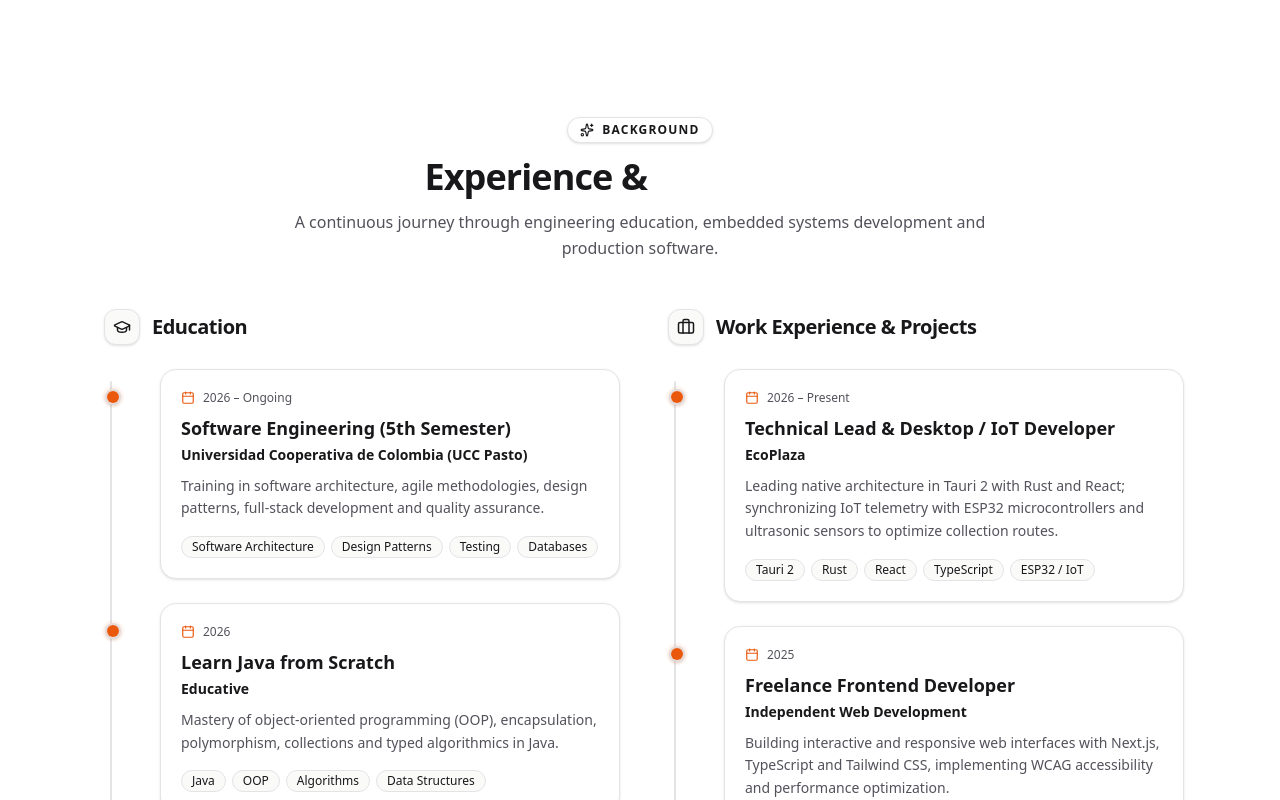
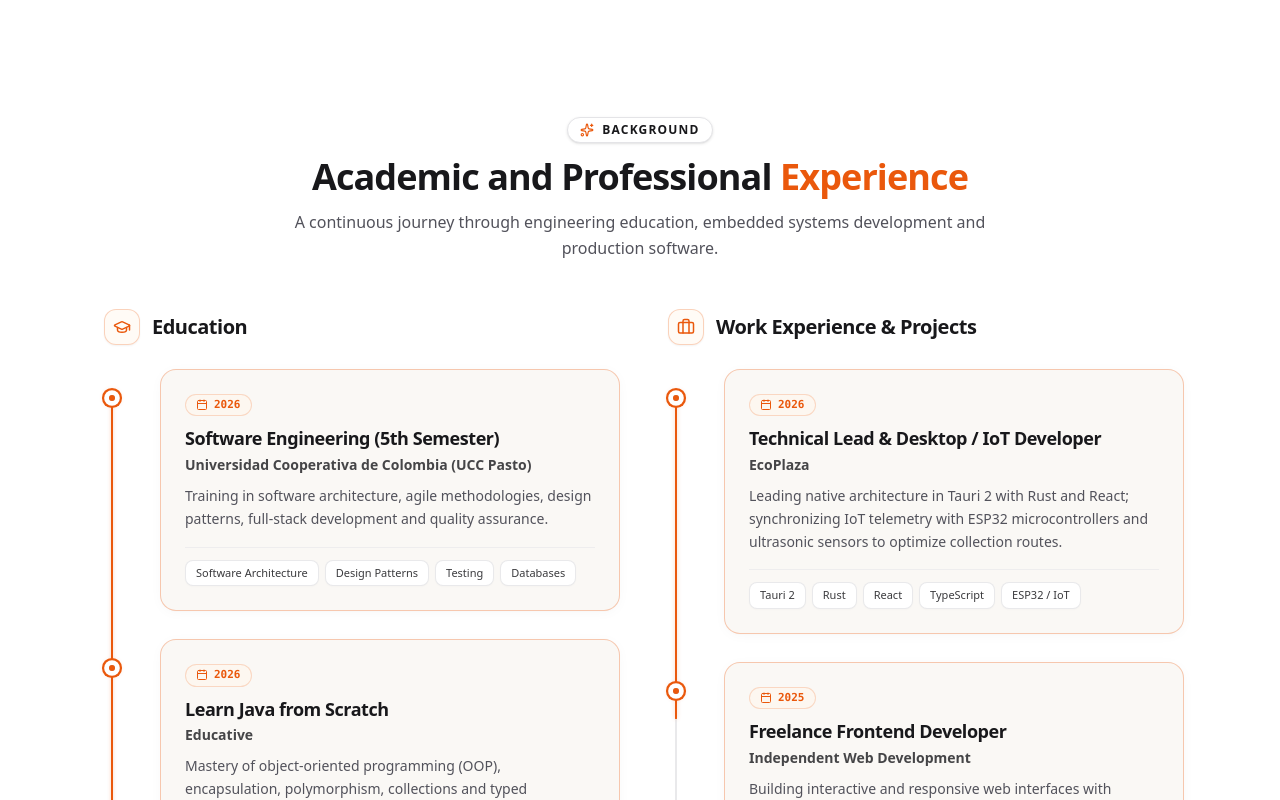
Before and after one commit to luis-sdiaz/luis-diaz-portafolio, a Next.js app: page /en in a window 1280 px wide. Shown: the part 3520-4320 px from the top of the page. Built offline with nearby package versions, Linux system fonts and the light colour scheme; no server answers.

Commit message:
feat(experience): redesign academic and professional timeline with scroll animations

```diff
--- a/components/Experience.tsx
+++ b/components/Experience.tsx
@@ -1,15 +1,16 @@
 "use client";
 
-import { useRef } from "react";
+import { useRef, useState, useEffect } from "react";
 import {
   motion,
   useScroll,
+  useSpring,
+  useTransform,
   useReducedMotion,
+  type MotionValue,
   type Variants,
 } from "framer-motion";
 import { Briefcase, Calendar, GraduationCap, Sparkles } from "lucide-react";
-import { ScrambleText } from "@/components/ui/scramble-text";
-import { SpotlightCard } from "@/components/ui/spotlight-card";
 import { useTranslations } from "next-intl";
 
 type ExperienceType = "academica" | "laboral";
@@ -36,6 +37,85 @@ const sectionHeaderVariants: Variants = {
   },
 };
 
+/**
+ * Variantes de entrada individual para cada tarjeta.
+ * Estado inicial: completamente invisible (opacity: 0) y desplazada hacia abajo (y: 24).
+ * Estado visible: opacidad plena (opacity: 1) y posición natural (y: 0).
+ * Curva cúbica suave (easeOut) sin rebotes, con duración óptima entre 0.6s y 0.7s (0.65s).
+ */
+const cardEntranceVariants: Variants = {
+  hidden: {
+    opacity: 0,
+    y: 24,
+  },
+  visible: (delay: number = 0) => ({
+    opacity: 1,
+    y: 0,
+    transition: {
+      duration: 0.65,
+      ease: [0.22, 1, 0.36, 1],
+      delay,
+    },
+  }),
+};
+
+/**
+ * Nodo circular interactivo de la línea de tiempo.
+ * Se activa e ilumina con el naranja identitario conforme el trazo
+ * progresivo del scroll lo alcanza, sin efectos de brillo exagerados.
+ */
+function TimelineNode({
+  progress,
+  index,
+  total,
+  shouldReduceMotion,
+  onNodeRef,
+}: {
+  progress: MotionValue<number>;
+  index: number;
+  total: number;
+  shouldReduceMotion: boolean | null;
+  onNodeRef: (el: HTMLSpanElement | null) => void;
+}) {
+  const targetProgress = total > 1 ? index / (total - 1) : 0;
+  const activeWindow = [
+    Math.max(0, targetProgress - 0.04),
+    Math.min(1, targetProgress + 0.01),
+  ];
+
+  const active = useTransform(progress, activeWindow, [0, 1]);
+  const activeScale = useTransform(active, [0, 1], [1, 1.12]);
+
+  return (
+    <span
+      ref={onNodeRef}
+      className="absolute -left-[19px] sm:-left-[23px] top-[22px] flex h-3.5 w-3.5 items-center justify-center rounded-full transition-transform duration-300 group-hover:scale-125 z-20 pointer-events-none"
+      aria-hidden="true"
+    >
+      {/* Base inactiva neutral */}
+      <span className="absolute inset-0 rounded-full border-2 border-border bg-surface transition-colors dark:border-border/80 dark:bg-background" />
+
+      {/* Estado activo progresivo (se ilumina suavemente cuando el trazo naranja lo alcanza) */}
+      <motion.span
+        style={{
+          opacity: shouldReduceMotion ? 1 : active,
+          scale: shouldReduceMotion ? 1 : activeScale,
+        }}
+        className="absolute inset-0 rounded-full bg-background ring-2 ring-accent shadow-[0_0_5px_rgba(234,88,12,0.3)] dark:bg-background dark:ring-accent dark:shadow-[0_0_5px_rgba(251,146,60,0.3)]"
+      />
+
+      {/* Núcleo central */}
+      <span className="relative z-10 h-1.5 w-1.5 rounded-full bg-muted-foreground/35 transition-colors" />
+      <motion.span
+        style={{
+          opacity: shouldReduceMotion ? 1 : active,
+        }}
+        className="absolute z-20 h-1.5 w-1.5 rounded-full bg-accent"
+      />
+    </span>
+  );
+}
+
 function ExperienceTimeline({
   items,
   direction = "left",
@@ -46,109 +126,156 @@ function ExperienceTimeline({
   skillsAriaLabel: string;
 }) {
   const containerRef = useRef<HTMLDivElement>(null);
+  const firstNodeRef = useRef<HTMLSpanElement | null>(null);
+  const lastNodeRef = useRef<HTMLSpanElement | null>(null);
   const shouldReduceMotion = useReducedMotion();
 
+  // Medición geométrica precisa para acotar la línea exactamente entre el primer y último nodo
+  const [lineGeometry, setLineGeometry] = useState<{ top: number; height: number }>({
+    top: 29,
+    height: 0,
+  });
+
+  useEffect(() => {
+    const updateGeometry = () => {
+      if (!containerRef.current || !firstNodeRef.current || !lastNodeRef.current) return;
+      const containerRect = containerRef.current.getBoundingClientRect();
+      const firstRect = firstNodeRef.current.getBoundingClientRect();
+      const lastRect = lastNodeRef.current.getBoundingClientRect();
+
+      const top = firstRect.top + firstRect.height / 2 - containerRect.top;
+      const bottom = lastRect.top + lastRect.height / 2 - containerRect.top;
+      setLineGeometry({
+        top,
+        height: Math.max(0, bottom - top),
+      });
+    };
+
+    updateGeometry();
+    window.addEventListener("resize", updateGeometry);
+    const observer = new ResizeObserver(updateGeometry);
+    if (containerRef.current) {
+      observer.observe(containerRef.current);
+    }
+
+    return () => {
+      window.removeEventListener("resize", updateGeometry);
+      observer.disconnect();
+    };
+  }, [items]);
+
+  // Seguimiento independiente del scroll con física de resorte ultra-suave
   const { scrollYProgress } = useScroll({
     target: containerRef,
-    offset: ["start center", "end center"],
+    offset: ["start 75%", "end 60%"],
+  });
+
+  const smoothProgress = useSpring(scrollYProgress, {
+    stiffness: 300,
+    damping: 35,
+    restDelta: 0.001,
   });
 
   return (
     <div ref={containerRef} className="relative pl-6 sm:pl-8">
-      {/* Guía base inactiva */}
+      {/* 1. Línea vertical neutral de fondo (pista continua) */}
       <div
-        className="absolute left-2.5 sm:left-3.5 top-3 bottom-3 w-[2px] bg-border rounded-full"
+        style={{
+          top: `${lineGeometry.top}px`,
+          height: lineGeometry.height ? `${lineGeometry.height}px` : "calc(100% - 58px)",
+        }}
+        className="absolute left-[11px] sm:left-[15px] w-[2px] rounded-full bg-border/80 dark:bg-border/50 pointer-events-none"
         aria-hidden="true"
       />
 
-      {/* Trazo activo animado reactivo al scroll */}
+      {/* 2. Trazo naranja activo que crece y retrocede sincronizado con el scroll */}
       <motion.div
         style={{
-          scaleY: shouldReduceMotion ? 1 : scrollYProgress,
+          top: `${lineGeometry.top}px`,
+          height: lineGeometry.height ? `${lineGeometry.height}px` : "calc(100% - 58px)",
+          scaleY: shouldReduceMotion ? 1 : smoothProgress,
           transformOrigin: "top",
         }}
-        className="absolute left-2.5 sm:left-3.5 top-3 bottom-3 w-[2px] rounded-full bg-accent shadow-sm"
+        className="absolute left-[11px] sm:left-[15px] w-[2px] rounded-full bg-accent shadow-[0_0_6px_rgba(234,88,12,0.3)] dark:shadow-[0_0_6px_rgba(251,146,60,0.3)] z-10 pointer-events-none"
         aria-hidden="true"
-      >
-        <div
-          className="absolute bottom-0 -left-[3px] h-2 w-2 rounded-full bg-accent shadow-sm"
-          aria-hidden="true"
-        />
-      </motion.div>
+      />
 
-      <ol className="space-y-6">
-        {items.map((item, index) => (
-          <li key={item.id} className="group relative pl-6 sm:pl-8">
-            {/* Nodo circular monocromático */}
-            <span
-              className="absolute -left-[19px] sm:-left-[23px] top-5 h-4 w-4 rounded-full border-2 border-border bg-surface shadow-sm transition-transform duration-300 group-hover:scale-125"
-              aria-hidden="true"
-            >
-              <span className="absolute inset-0 rounded-full bg-accent opacity-30 animate-ping" />
-              <span className="relative block h-full w-full rounded-full bg-accent" />
-            </span>
+      <ol className="space-y-6 sm:space-y-7">
+        {items.map((item, index) => {
+          // Desfase sutil opcional solo para la primera tarjeta de la columna derecha
+          // cuando ambas columnas entran simultáneamente en pantalla grande.
+          // Para las tarjetas subsiguientes que aparecen con scroll, la activación es 100% individual.
+          const columnStagger = index === 0 && direction === "right" ? 0.08 : 0;
 
-            {/* Tarjeta Spotlight */}
-            <motion.div
-              initial={
-                shouldReduceMotion
-                  ? { opacity: 0 }
-                  : {
-                      opacity: 0,
-                      x: direction === "left" ? -30 : 30,
-                      filter: "blur(6px)",
-                    }
-              }
-              whileInView={
-                shouldReduceMotion
-                  ? { opacity: 1 }
-                  : { opacity: 1, x: 0, filter: "blur(0px)" }
-              }
-              viewport={{ once: false, margin: "-80px" }}
-              transition={{
-                duration: 0.6,
-                ease: [0.16, 1, 0.3, 1],
-                delay: index * 0.05,
-              }}
-            >
-              <SpotlightCard className="p-4 sm:p-5">
-                <div className="flex flex-wrap items-center gap-2 text-xs text-muted-foreground">
-                  <Calendar
-                    className="h-3.5 w-3.5 text-accent"
-                    aria-hidden="true"
-                  />
-                  <time>{item.period}</time>
+          return (
+            <li key={item.id} className="group relative pl-6 sm:pl-8">
+              {/* Nodo circular interactivo sincronizado */}
+              <TimelineNode
+                progress={smoothProgress}
+                index={index}
+                total={items.length}
+                shouldReduceMotion={shouldReduceMotion}
+                onNodeRef={(el) => {
+                  if (index === 0) firstNodeRef.current = el;
+                  if (index === items.length - 1) lastNodeRef.current = el;
+                }}
+              />
+
+              {/* Contenedor animado de entrada independiente (Framer Motion) */}
+              <motion.div
+                variants={cardEntranceVariants}
+                custom={columnStagger}
+                initial={shouldReduceMotion ? false : "hidden"}
+                whileInView="visible"
+                viewport={{ once: true, amount: 0.25, margin: "0px 0px -50px 0px" }}
+                className="w-full"
+              >
+              {/* Tarjeta con hover CSS nativo e independiente (sin conflicto de transform) */}
+              <article
+                className="group/card relative rounded-2xl border border-accent/30 bg-[#FAF8F5] p-5 shadow-[0_2px_14px_-2px_rgba(24,24,27,0.04),0_1px_3px_rgba(24,24,27,0.02)] transition-all duration-300 hover:-translate-y-0.5 hover:border-accent/60 hover:shadow-[0_8px_24px_-4px_rgba(24,24,27,0.08)] dark:border-accent/25 dark:bg-surface dark:shadow-none dark:hover:border-accent/50 dark:hover:shadow-md sm:p-6 motion-reduce:transform-none"
+              >
+                {/* A. Fecha (secundaria visualmente con tipografía limpia) */}
+                <div className="flex items-center gap-2">
+                  <span className="inline-flex items-center gap-1.5 rounded-full border border-accent/20 bg-accent-subtle/60 px-2.5 py-0.5 font-mono text-[11px] font-semibold text-accent dark:border-accent/30 dark:bg-accent-subtle/30">
+                    <Calendar className="h-3 w-3 text-accent" aria-hidden="true" />
+                    <time>{item.period}</time>
+                  </span>
                 </div>
 
-                <h4 className="mt-2.5 text-base sm:text-lg font-bold leading-snug text-foreground transition-colors">
+                {/* B. Título académico o cargo (jerarquía destacada) */}
+                <h4 className="mt-2.5 text-base sm:text-lg font-bold tracking-tight text-foreground leading-snug">
                   {item.title}
                 </h4>
 
-                <p className="mt-1 text-xs sm:text-sm font-semibold text-foreground">
+                {/* C. Institución u organización (jerarquía intermedia) */}
+                <p className="mt-1 text-xs sm:text-sm font-semibold text-foreground/80 dark:text-foreground/90">
                   {item.organization}
                 </p>
 
+                {/* D. Descripción (legible y equilibrada) */}
                 <p className="mt-2.5 text-xs sm:text-sm leading-relaxed text-muted-foreground">
                   {item.description}
                 </p>
 
+                {/* E. Tecnologías o competencias (etiquetas bien distribuidas) */}
                 <ul
-                  className="mt-4 flex flex-wrap gap-1.5"
+                  className="mt-4 flex flex-wrap gap-1.5 border-t border-border/50 pt-3 dark:border-border/40"
                   aria-label={skillsAriaLabel}
                 >
                   {item.skills.map((skill) => (
                     <li
                       key={skill}
-                      className="rounded-full border border-border bg-surface-muted px-2.5 py-0.5 text-xs font-medium text-foreground transition-all duration-200 hover:border-accent/40 hover:bg-accent-subtle hover:text-accent-hover dark:hover:text-accent"
+                      className="rounded-lg border border-border/80 bg-white px-2.5 py-1 text-[11px] font-medium text-foreground/85 shadow-[0_1px_2px_rgba(24,24,27,0.02)] transition-colors hover:border-accent/40 hover:text-accent-hover dark:border-border dark:bg-surface-muted dark:text-muted-foreground dark:hover:border-accent/50 dark:hover:text-foreground"
                     >
                       {skill}
                     </li>
                   ))}
                 </ul>
-              </SpotlightCard>
+              </article>
             </motion.div>
           </li>
-        ))}
+          );
+        })}
       </ol>
     </div>
   );
@@ -239,7 +366,7 @@ export default function Experience() {
   return (
     <section
       id="experiencia"
-      className="mx-auto max-w-6xl px-4 py-14 sm:px-6 sm:py-18 lg:px-8 lg:py-20 overflow-hidden"
+      className="mx-auto max-w-6xl px-4 py-14 sm:px-6 sm:py-18 lg:px-8 lg:py-20 overflow-hidden scroll-mt-16 sm:scroll-mt-20"
       aria-labelledby="experience-heading"
     >
       <motion.div
@@ -250,16 +377,16 @@ export default function Experience() {
         className="mx-auto max-w-3xl text-center"
       >
         <div className="inline-flex items-center gap-2 rounded-full border border-border bg-surface px-3 py-1 text-xs font-semibold uppercase tracking-widest text-foreground shadow-sm">
-          <Sparkles className="h-3.5 w-3.5 text-foreground" aria-hidden="true" />
+          <Sparkles className="h-3.5 w-3.5 text-accent" aria-hidden="true" />
           <span>{t("sectionLabel")}</span>
         </div>
         <h2
           id="experience-heading"
           className="mt-3.5 text-2xl sm:text-3xl lg:text-4xl font-extrabold tracking-tight text-foreground"
         >
-          <ScrambleText text={t("titlePart1")} trigger="view" />
-          <span className="bg-gradient-to-r from-foreground via-zinc-600 to-muted-foreground dark:from-foreground dark:via-zinc-300 dark:to-zinc-500 bg-clip-text text-transparent">
-            <ScrambleText text={t("titlePart2")} trigger="view" />
+          {t("titlePart1")}{" "}
+          <span className="text-accent">
+            {t("titlePart2")}
           </span>
         </h2>
         <p className="mt-3 text-sm sm:text-base leading-relaxed text-muted-foreground">
@@ -270,7 +397,7 @@ export default function Experience() {
       <div className="mt-12 grid grid-cols-1 gap-10 lg:grid-cols-2">
         <div>
           <div className="mb-6 flex items-center gap-3 pl-2">
-            <div className="flex h-9 w-9 items-center justify-center rounded-xl border border-border bg-surface-muted text-foreground shadow-sm">
+            <div className="flex h-9 w-9 items-center justify-center rounded-xl border border-accent/25 bg-accent-subtle/50 text-accent shadow-xs dark:border-accent/30 dark:bg-accent-subtle/30">
               <GraduationCap className="h-4.5 w-4.5" aria-hidden="true" />
             </div>
             <h3 className="text-lg sm:text-xl font-bold tracking-tight text-foreground">
@@ -286,7 +413,7 @@ export default function Experience() {
 
         <div>
           <div className="mb-6 flex items-center gap-3 pl-2">
-            <div className="flex h-9 w-9 items-center justify-center rounded-xl border border-border bg-surface-muted text-foreground shadow-sm">
+            <div className="flex h-9 w-9 items-center justify-center rounded-xl border border-accent/25 bg-accent-subtle/50 text-accent shadow-xs dark:border-accent/30 dark:bg-accent-subtle/30">
               <Briefcase className="h-4.5 w-4.5" aria-hidden="true" />
             </div>
             <h3 className="text-lg sm:text-xl font-bold tracking-tight text-foreground">
--- a/messages/en.json
+++ b/messages/en.json
@@ -152,8 +152,8 @@
   },
   "Experience": {
     "sectionLabel": "Background",
-    "titlePart1": "Experience & ",
-    "titlePart2": "Background",
+    "titlePart1": "Academic and Professional",
+    "titlePart2": "Experience",
     "subtitle": "A continuous journey through engineering education, embedded systems development and production software.",
     "educationTitle": "Education",
     "workTitle": "Work Experience & Projects",
@@ -162,7 +162,7 @@
       "ucc-ingenieria": {
         "title": "Software Engineering (5th Semester)",
         "organization": "Universidad Cooperativa de Colombia (UCC Pasto)",
-        "period": "2026 – Ongoing",
+        "period": "2026",
         "description": "Training in software architecture, agile methodologies, design patterns, full-stack development and quality assurance.",
         "skills": ["Software Architecture", "Design Patterns", "Testing", "Databases"]
       },
@@ -199,7 +199,7 @@
       "ecoplaza-lead": {
         "title": "Technical Lead & Desktop / IoT Developer",
         "organization": "EcoPlaza",
-        "period": "2026 – Present",
+        "period": "2026",
         "description": "Leading native architecture in Tauri 2 with Rust and React; synchronizing IoT telemetry with ESP32 microcontrollers and ultrasonic sensors to optimize collection routes.",
         "skills": ["Tauri 2", "Rust", "React", "TypeScript", "ESP32 / IoT"]
       },
--- a/messages/es.json
+++ b/messages/es.json
@@ -152,8 +152,8 @@
   },
   "Experience": {
     "sectionLabel": "Trayectoria",
-    "titlePart1": "Experiencia & ",
-    "titlePart2": "Trayectoria",
+    "titlePart1": "Experiencia",
+    "titlePart2": "académica y laboral",
     "subtitle": "Un recorrido continuo por la formación ingenieril, el desarrollo de sistemas embebidos y el software de producción.",
     "educationTitle": "Formación Académica",
     "workTitle": "Experiencia Laboral y Proyectos",
@@ -162,7 +162,7 @@
       "ucc-ingenieria": {
         "title": "Ingeniería de Software (5° Semestre)",
         "organization": "Universidad Cooperativa de Colombia (UCC Pasto)",
-        "period": "2026 – En curso",
+        "period": "2026",
         "description": "Formación en arquitectura de software, metodologías ágiles, patrones de diseño, desarrollo full-stack y aseguramiento de calidad.",
         "skills": ["Arquitectura de Software", "Patrones de Diseño", "Testing", "Bases de Datos"]
       },
@@ -199,7 +199,7 @@
       "ecoplaza-lead": {
         "title": "Líder Técnico & Desarrollador Desktop / IoT",
         "organization": "EcoPlaza",
-        "period": "2026 – Presente",
+        "period": "2026",
         "description": "Dirección de arquitectura nativa en Tauri 2 con Rust y React; sincronización de telemetría IoT con microcontroladores ESP32 y sensores ultrasónicos para optimización de rutas de recolección.",
         "skills": ["Tauri 2", "Rust", "React", "TypeScript", "ESP32 / IoT"]
       },
```
